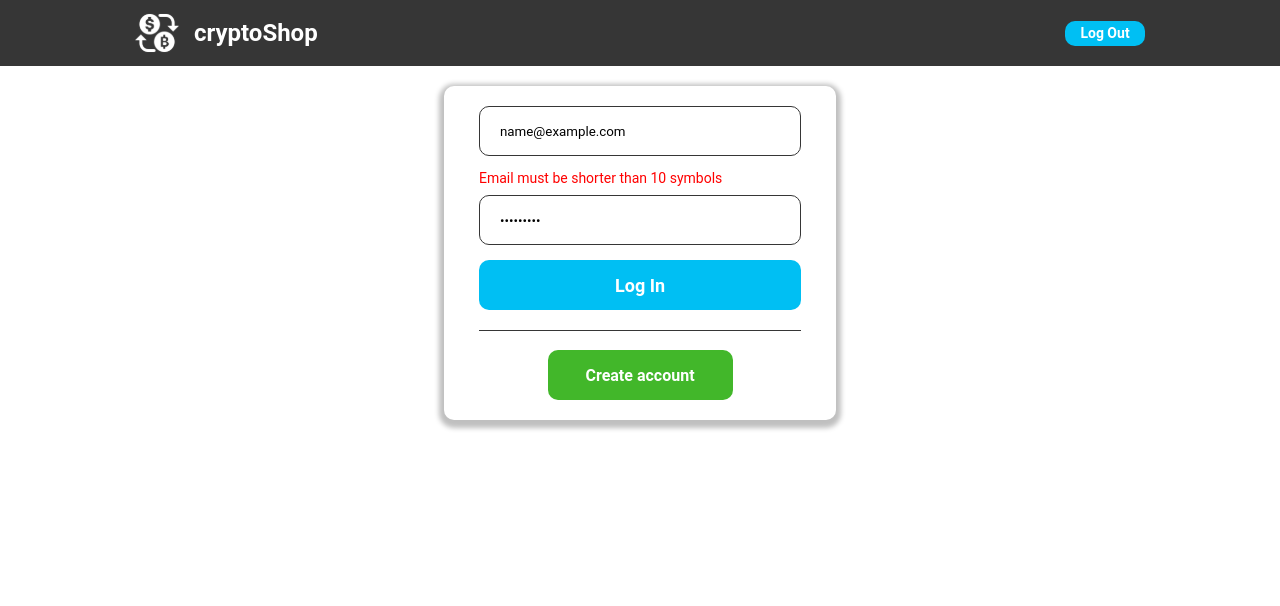
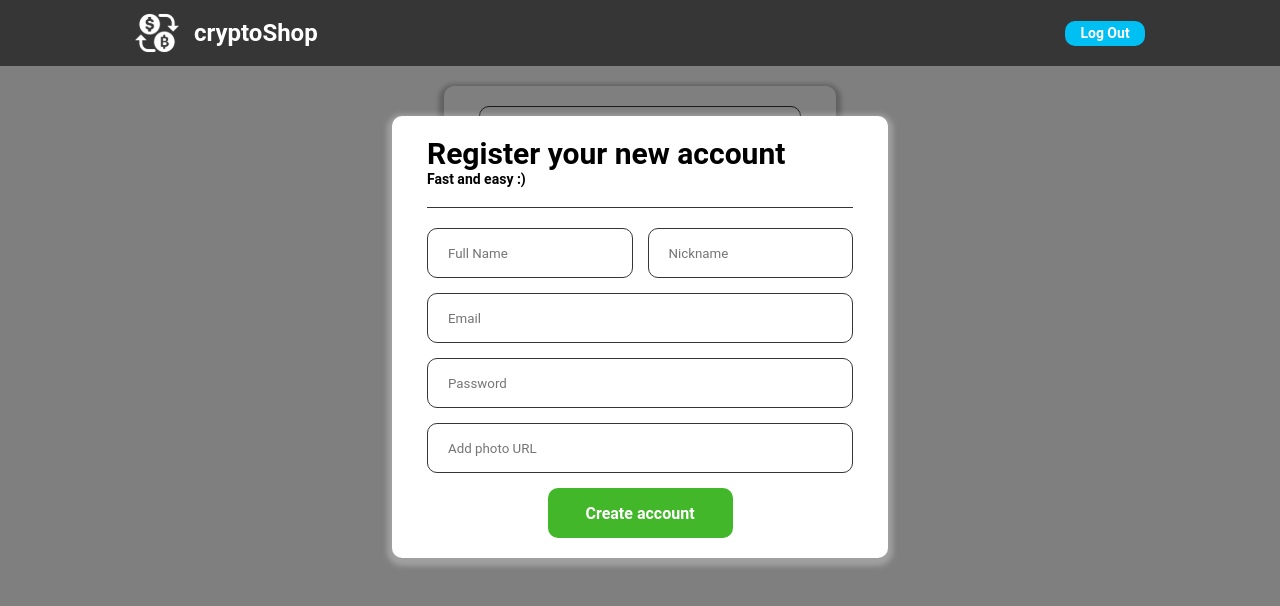
Before and after one commit to pavlaa/cryptocurrency-shop, a React (Create React App) app: page /login in a window 1280 px wide. Both pictures are taken after typing "name@example.com", "Sample123" into the empty fields and a click on the button "Create account". Shown: the top 606 px of the page. Built offline with nearby package versions, Linux system fonts and the light colour scheme.

Commit message:
feat: create modal window, with form registration and refactor style and etc...

```diff
--- a/src/App.tsx
+++ b/src/App.tsx
@@ -7,7 +7,7 @@ function App() {
   return (
     <div className="wrapper">
       <Header />
-      <div className="body _container">
+      <div className="body">
         <Routes>
           <Route path="/login" element={<Login />}/>
         </Routes>
--- a/src/components/Body/Login/Login.scss
+++ b/src/components/Body/Login/Login.scss
@@ -4,7 +4,6 @@
 .login {
   padding: 20px 35px;
   width: 392px;
-  margin: 0 auto;
   box-shadow: 0px 3px 5px 5px rgba(0, 0, 0, 0.25);
   border-radius: 10px;
 
--- a/src/components/Body/Login/Login.tsx
+++ b/src/components/Body/Login/Login.tsx
@@ -1,37 +1,43 @@
-import React from 'react';
+import React, {useState} from 'react';
 import './Login.scss';
 import CustomButton from "../../UI/CustomButton";
 import {useFormik} from 'formik';
 import * as Yup from 'yup'
-import CustomInput, {IValues} from "../../UI/CustomInput";
+import CustomInput from "../../UI/CustomInput";
+import Registration from "./Registration";
 
 
-
+interface IValues {
+  email: string;
+  password: string;
+}
 
 const Login: React.FC = () => {
+  const [isActive, setActive] = useState(false)
+
   const {handleSubmit, handleChange, values, touched, errors, handleBlur} = useFormik({
     initialValues: {
       email: '',
       password: ''
     },
     validationSchema: Yup.object({
-      email: Yup.string().max(10, 'Email must be shorter than 10 symbols').required(),
-      password: Yup.string().min(6, 'Password must be longest than 3 symbols').required(),
+      email: Yup.string().email('It is must be email@email.com').required('This field is required'),
+      password: Yup.string().min(6, 'Password must be longest than 3 symbols').required('This field is required'),
     }),
     onSubmit: (values: IValues) => {
-      debugger
       console.log(values)
     }
   })
 
 
   return (
-    <div className="login">
+    <>
+      <div className="login _container">
         <form onSubmit={handleSubmit}>
           <CustomInput values={values.email}
                        handleChange={handleChange}
                        handleBlur={handleBlur}
-                     name="email"
+                       id={"email"}
                        touched={touched.email}
                        errors={errors.email}
                        type="text"
@@ -40,20 +46,22 @@ const Login: React.FC = () => {
           <CustomInput values={values.password}
                        handleChange={handleChange}
                        handleBlur={handleBlur}
-                     name="password"
+                       id={"password"}
                        touched={touched.password}
                        errors={errors.password}
                        type="password"
                        placeholder="Password"
           />
           <div className="login__login-btn">
-          <CustomButton size={"18px"} weight={"700"} type="submit">Log In</CustomButton>
-        </div>
-        <div className="login__create-btn">
-          <CustomButton size={"16px"} weight={"700"} color={"#42B72A"}>Create account</CustomButton>
+            <CustomButton size={"18px"}  type="submit">Log In</CustomButton>
           </div>
         </form>
+        <div className="login__create-btn">
+          <CustomButton size={"16px"} green={true} onClick={() => setActive(true)}>Create account</CustomButton>
         </div>
+      </div>
+      <Registration isActive={isActive} setActive={setActive} />
+    </>
   );
 };
 
--- /dev/null
+++ b/src/components/Body/Login/Registration.module.scss
@@ -0,0 +1,67 @@
+@import "../../../style/variables";
+
+.registration {
+  position: fixed;
+  height: 100%;
+  width: 100%;
+  background-color: rgba($color-text, 0.5);
+  top: 66px;
+  bottom: 0px;
+  opacity: 0;
+  pointer-events: none;
+  transition: all 0.4s ease;
+
+  &__body {
+    margin: 50px auto;
+    background-color: $color-mainBG;
+    padding: 20px 35px;
+    width: 496px;
+    box-shadow: 0px 3px 5px 5px rgba($color-mainBG, 0.25);
+    border-radius: 10px;
+  }
+
+  &__title {
+    margin-bottom: 20px;
+
+    h2 {
+      font-weight: 700;
+      font-size: 30px;
+      line-height: 35px;
+    }
+
+    p {
+      font-weight: 700;
+      font-size: 14px;
+      line-height: 16px;
+    }
+
+    &::after {
+      margin-top: 20px;
+      content: '';
+      display: block;
+      height: 1px;
+      background-color: $color-dark;
+    }
+  }
+
+  &__names {
+    display: flex;
+
+    div {
+      &:nth-child(1) {
+        margin-right: 15px;
+      }
+    }
+  }
+
+  &__createbtn {
+    margin: 0 auto;
+    width: 185px;
+    height: 50px;
+  }
+}
+
+.active {
+  opacity: 1;
+  pointer-events: all;
+}
--- /dev/null
+++ b/src/components/Body/Login/Registration.tsx
@@ -0,0 +1,109 @@
+import React, {Dispatch, SetStateAction} from 'react';
+import style from './Registration.module.scss'
+import CustomInput from "../../UI/CustomInput";
+import CustomButton from "../../UI/CustomButton";
+import {useFormik} from "formik";
+import * as Yup from "yup";
+
+interface IRegistration {
+  newEmail: string;
+  newPassword: string;
+  fullName: string;
+  nickName: string;
+  image?: string;
+}
+
+interface RegistrationProps {
+  isActive: boolean;
+  setActive: Dispatch<SetStateAction<boolean>>;
+}
+
+const Registration: React.FC<RegistrationProps> = ({isActive, setActive}) => {
+  const {handleSubmit, handleChange, values, touched, errors, handleBlur} = useFormik({
+    initialValues: {
+      newEmail: '',
+      newPassword: '',
+      fullName: '',
+      nickName: '',
+      image: ''
+    },
+    validationSchema: Yup.object({
+      newEmail: Yup.string().email('It is must be email@email.com').required('This field is required'),
+      newPassword: Yup.string().min(6, 'Password must be longest than 3 symbols').required('This field is required'),
+      fullName: Yup.string().max(10, 'Full Name must be shortest than 10 symbols').required('This field is required'),
+      nickName: Yup.string().max(10, 'Nickname must be shortest than 10 symbols').required('This field is required'),
+      image: Yup.string().url('Enter link photo')
+    }),
+    onSubmit: (values: IRegistration) => {
+      console.log(values)
+    }
+  })
+
+  return (
+    <div className={isActive ? `${style.registration} ${style.active}`: style.registration} onClick={() => setActive(false)}>
+      <div className={style.registration__body} onClick={(e) => e.stopPropagation()}>
+        <div className={style.registration__title}>
+          <h2>Register your new account</h2>
+          <p>Fast and easy :)</p>
+        </div>
+        <form onSubmit={handleSubmit}>
+          <div className={style.registration__names}>
+            <CustomInput values={values.fullName}
+                         handleChange={handleChange}
+                         handleBlur={handleBlur}
+                         id={"fullName"}
+                         touched={touched.fullName}
+                         errors={errors.fullName}
+                         type="text"
+                         placeholder="Full Name"
+            />
+            <CustomInput values={values.nickName}
+                         handleChange={handleChange}
+                         handleBlur={handleBlur}
+                         id={"nickName"}
+                         touched={touched.nickName}
+                         errors={errors.nickName}
+                         type="text"
+                         placeholder="Nickname"
+            />
+          </div>
+          <CustomInput values={values.newEmail}
+                       handleChange={handleChange}
+                       handleBlur={handleBlur}
+                       id={"newEmail"}
+                       touched={touched.newEmail}
+                       errors={errors.newEmail}
+                       type="text"
+                       placeholder="Email"
+          />
+          <CustomInput values={values.newPassword}
+                       handleChange={handleChange}
+                       handleBlur={handleBlur}
+                       id={"newPassword"}
+                       touched={touched.newPassword}
+                       errors={errors.newPassword}
+                       type="Password"
+                       placeholder="Password"
+          />
+          <CustomInput values={values.image}
+                       handleChange={handleChange}
+                       handleBlur={handleBlur}
+                       id={"image"}
+                       touched={touched.image}
+                       errors={errors.image}
+                       type="text"
+                       placeholder="Add photo URL"
+          />
+          <div className={style.registration__createbtn}>
+            <CustomButton size={"16px"}
+                          green={true}
+                          type="submit"
+            >Create account</CustomButton>
+          </div>
+        </form>
+      </div>
+    </div>
+  );
+};
+
+export default Registration;
--- a/src/components/Header/Header.module.scss
+++ b/src/components/Header/Header.module.scss
@@ -5,7 +5,6 @@
   background-color: $color-dark;
   color: $color-mainBG;
   margin: 0px 0px 20px 0px;
-  color: $color-mainBG;
 
   &__container {
     display: flex;
--- a/src/components/Header/Header.tsx
+++ b/src/components/Header/Header.tsx
@@ -29,12 +29,12 @@ const Header: React.FC = () => {
         {isLogin
           ?
           <div className={style.header__btn}>
-            <CustomButton size="14px" weight="700" onClick={onLogout}>Log Out</CustomButton>
+            <CustomButton size="14px" onClick={onLogout}>Log Out</CustomButton>
           </div>
           :
           <div className={style.header__btn}>
             <Link to="/login">
-              <CustomButton size="14px" weight="700">Log In</CustomButton>
+              <CustomButton size="14px">Log In</CustomButton>
             </Link>
           </div>
         }
--- a/src/components/UI/CustomButton.module.scss
+++ b/src/components/UI/CustomButton.module.scss
@@ -10,10 +10,11 @@
   width: 100%;
   height: 100%;
   color: $color-mainBG;
+  font-weight: 700;
 
   &:hover {
     background-color: $color-hover;
-    box-shadow: 0px 4px 5px rgba(255, 255, 255, 0.1);
+    box-shadow: 0px 4px 5px rgba($color-mainBG, 0.1);
   }
 
   &:active {
@@ -21,3 +22,17 @@
     background-color: $color-active;
   }
 }
+
+.green {
+  background-color: $color-green;
+
+  &:hover {
+    background-color: $green-hover;
+    box-shadow: 0px 4px 5px rgba($color-text, 0.1);
+  }
+
+  &:active {
+    box-shadow: none;
+    background-color: $green-active;
+  }
+}
--- a/src/components/UI/CustomButton.tsx
+++ b/src/components/UI/CustomButton.tsx
@@ -4,20 +4,20 @@ import styles from './CustomButton.module.scss'
 interface CustomButtonProps {
   onClick?: () => void;
   size: string;
-  weight: string;
-  color?: string;
+  green?: boolean;
   type?: 'submit'  // how type type in submit button
 }
 
 const CustomButton: React.FC<CustomButtonProps> = ({
                                                      children,
                                                      size,
-                                                     weight,
-                                                     color,
+                                                     green,
                                                      ...props
                                                    }) => {
   return (
-    <button style={{fontSize: size, fontWeight: weight, backgroundColor: color}} {...props} className={styles.button}>
+    <button style={{fontSize: size}} {...props} className={green
+      ? `${styles.button} ${styles.green}`
+      : styles.button}>
       {children}
     </button>
   );
--- a/src/components/UI/CustomInput.module.scss
+++ b/src/components/UI/CustomInput.module.scss
@@ -4,10 +4,14 @@
 .input {
   margin-bottom: 15px;
   padding: 16px 20px;
-  width: 322px;
+  width: 100%;
   border-radius: 10px;
   border: 1px $color-dark solid;
   font-size: 16px;
+
+  input {
+    width: 100%;
+  }
 }
 
 .error {
--- a/src/components/UI/CustomInput.tsx
+++ b/src/components/UI/CustomInput.tsx
@@ -1,17 +1,12 @@
 import React, {InputHTMLAttributes} from 'react';
 import style from './CustomInput.module.scss'
 
-
-export interface IValues {
-  email: string;
-  password: string;
-}
 
 interface CustomInputProps extends InputHTMLAttributes<HTMLInputElement>{
   values: string;
   handleChange: any;
   handleBlur: any;
-  name: string;
+  id: string;
   touched: boolean | undefined;
   errors: string | undefined;
 }
@@ -19,7 +14,7 @@ interface CustomInputProps extends InputHTMLAttributes<HTMLInputElement>{
 const CustomInput: React.FC<CustomInputProps> = ({ values,
                                                    handleChange,
                                                    handleBlur,
-                                                   name,
+                                                   id,
                                                    touched,
                                                    errors,
                                                    ...inputProps}) => {
@@ -30,7 +25,7 @@ const CustomInput: React.FC<CustomInputProps> = ({ values,
           value={values}
           onChange={handleChange}
           onBlur={handleBlur}
-          id={name}
+          id={id}
           {...inputProps}
         />
       </div>
--- a/src/style/variables.scss
+++ b/src/style/variables.scss
@@ -3,6 +3,8 @@ $color-text: #000000;
 $color-textBG: #a09c9f;
 $color-blue: #00BFF3;
 $color-green: #42B72A;
+$green-hover: #68D751;
+$green-active: #328920;
 $color-dark: #363636;
 $color-hover: #37D4FF;
 $color-active: #008FB6;
```
Lines whose indentation alone changed are shown as unchanged.
